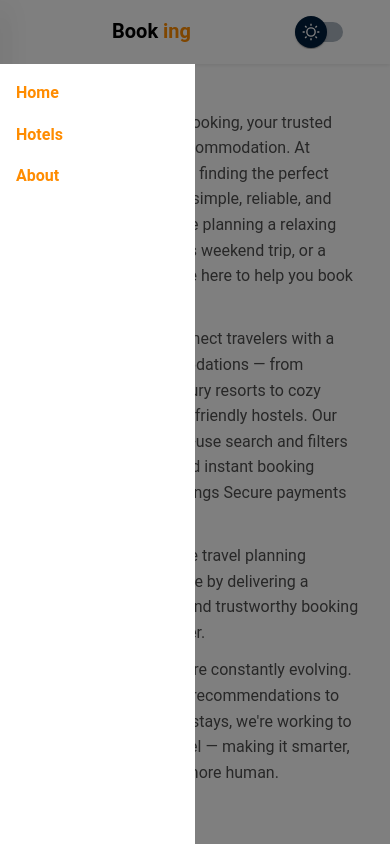
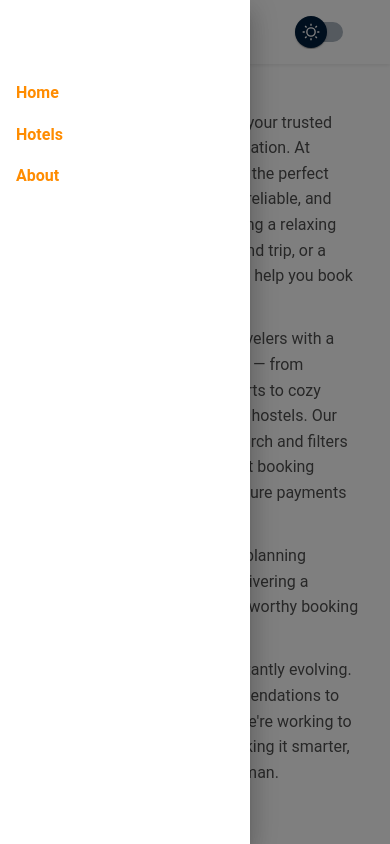
Before and after one commit to AleksMoskalenkoWork/booking, a React (Vite) app: page /about in a window 390 px wide. Both pictures are taken after a click on the button "menu". Built offline with nearby package versions, Linux system fonts and the light colour scheme; some icons are missing.

Commit message:
Update MobileNav.jsx

```diff
--- a/src/components/header/components/MobileNav.jsx
+++ b/src/components/header/components/MobileNav.jsx
@@ -1,3 +1,87 @@
+// import { useState } from 'react';
+// import Box from '@mui/material/Box';
+// import IconButton from '@mui/material/IconButton';
+// import MenuIcon from '@mui/icons-material/Menu';
+// import Link from '@mui/material/Link';
+// import { SwipeableDrawer, List, ListItem, useTheme } from '@mui/material';
+
+// export default function MobileNav() {
+//   const [anchorElNav, setAnchorElNav] = useState(null);
+//   const theme = useTheme();
+
+//   const iOS =
+//     typeof navigator !== 'undefined' &&
+//     /iPad|iPhone|iPod/.test(navigator.userAgent);
+
+//   const handleOpenNavMenu = (event) => {
+//     setAnchorElNav(event.currentTarget);
+//   };
+
+//   const handleCloseNavMenu = () => {
+//     setAnchorElNav(null);
+//   };
+//   return (
+//     <>
+//       <Box
+//         sx={{
+//           flexGrow: 1,
+//           height: '64px',
+//           display: { xs: 'flex', md: 'none' },
+//         }}
+//       >
+//         <IconButton
+//           size="large"
+//           aria-label="account of current user"
+//           aria-controls="menu-appbar"
+//           aria-haspopup="true"
+//           onClick={handleOpenNavMenu}
+//           color="inherit"
+//         >
+//           <MenuIcon />
+//         </IconButton>
+//         <SwipeableDrawer
+//           disableBackdropTransition={!iOS}
+//           disableDiscovery={iOS}
+//           open={Boolean(anchorElNav)}
+//           onClose={handleCloseNavMenu}
+//         >
+//           <Box
+//             sx={{
+//               display: { xs: 'block', md: 'none' },
+//               height: '100%',
+//               width: '50%',
+//               position: 'fixed',
+//               top: '64px',
+//               backgroundColor:
+//                 theme.palette.mode === 'light'
+//                   ? theme.palette.background.default
+//                   : theme.palette.background.paper,
+//             }}
+//           >
+//             <List>
+//               <ListItem>
+//                 <Link onClick={handleCloseNavMenu} href="/">
+//                   Home
+//                 </Link>
+//               </ListItem>
+//               <ListItem>
+//                 <Link onClick={handleCloseNavMenu} href="hotels">
+//                   Hotels
+//                 </Link>
+//               </ListItem>
+//               <ListItem>
+//                 <Link onClick={handleCloseNavMenu} href="about">
+//                   About
+//                 </Link>
+//               </ListItem>
+//             </List>
+//           </Box>
+//         </SwipeableDrawer>
+//       </Box>
+//     </>
+//   );
+// }
+
 import { useState } from 'react';
 import Box from '@mui/material/Box';
 import IconButton from '@mui/material/IconButton';
@@ -6,20 +90,17 @@ import Link from '@mui/material/Link';
 import { SwipeableDrawer, List, ListItem, useTheme } from '@mui/material';
 
 export default function MobileNav() {
-  const [anchorElNav, setAnchorElNav] = useState(null);
+  const [open, setOpen] = useState(false);
   const theme = useTheme();
 
   const iOS =
     typeof navigator !== 'undefined' &&
     /iPad|iPhone|iPod/.test(navigator.userAgent);
 
-  const handleOpenNavMenu = (event) => {
-    setAnchorElNav(event.currentTarget);
+  const toggleDrawer = (state) => () => {
+    setOpen(state);
   };
 
-  const handleCloseNavMenu = () => {
-    setAnchorElNav(null);
-  };
   return (
     <>
       <Box
@@ -31,46 +112,47 @@ export default function MobileNav() {
       >
         <IconButton
           size="large"
-          aria-label="account of current user"
-          aria-controls="menu-appbar"
-          aria-haspopup="true"
-          onClick={handleOpenNavMenu}
+          aria-label="menu"
+          onClick={toggleDrawer(true)}
           color="inherit"
         >
           <MenuIcon />
         </IconButton>
+
         <SwipeableDrawer
+          open={open}
+          onClose={toggleDrawer(false)}
+          onOpen={toggleDrawer(true)}
           disableBackdropTransition={!iOS}
           disableDiscovery={iOS}
-          open={Boolean(anchorElNav)}
-          onClose={handleCloseNavMenu}
+          anchor="left"
         >
           <Box
             sx={{
-              display: { xs: 'block', md: 'none' },
-              height: '100%',
-              width: '50%',
-              position: 'fixed',
-              top: '64px',
+              width: '250px',
+              paddingTop: '64px',
               backgroundColor:
                 theme.palette.mode === 'light'
                   ? theme.palette.background.default
                   : theme.palette.background.paper,
             }}
+            role="presentation"
+            onClick={toggleDrawer(false)}
+            onKeyDown={toggleDrawer(false)}
           >
             <List>
               <ListItem>
-                <Link onClick={handleCloseNavMenu} href="/">
+                <Link href="/" underline="none" color="textPrimary">
                   Home
                 </Link>
               </ListItem>
               <ListItem>
-                <Link onClick={handleCloseNavMenu} href="hotels">
+                <Link href="/hotels" underline="none" color="textPrimary">
                   Hotels
                 </Link>
               </ListItem>
               <ListItem>
-                <Link onClick={handleCloseNavMenu} href="about">
+                <Link href="/about" underline="none" color="textPrimary">
                   About
                 </Link>
               </ListItem>
```
